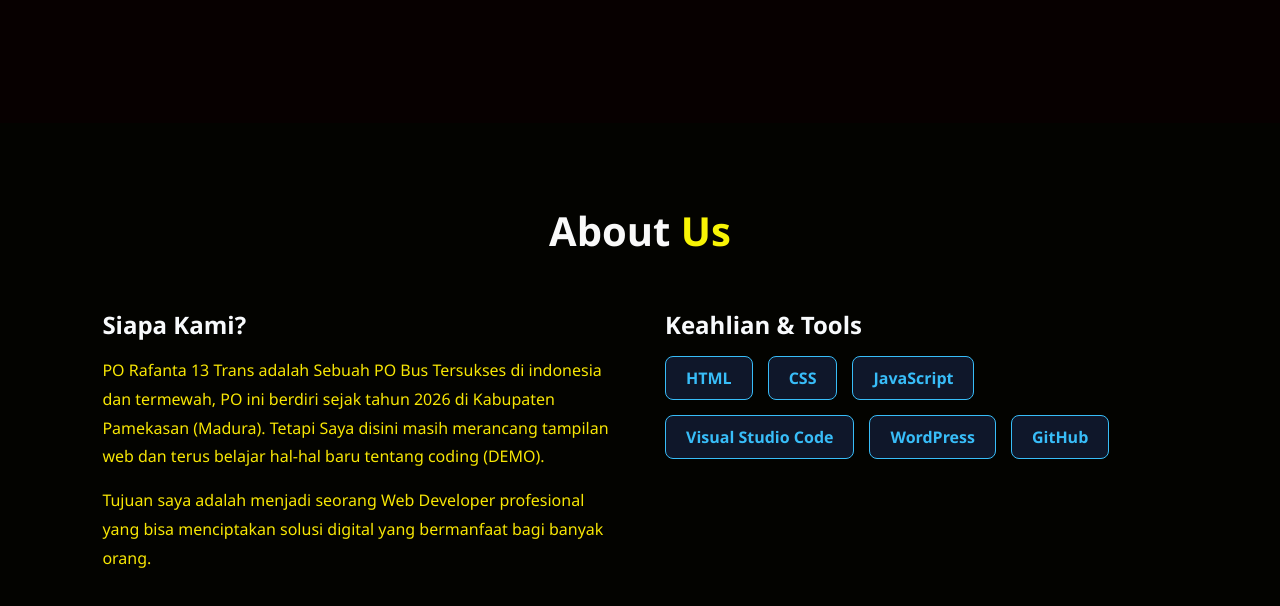
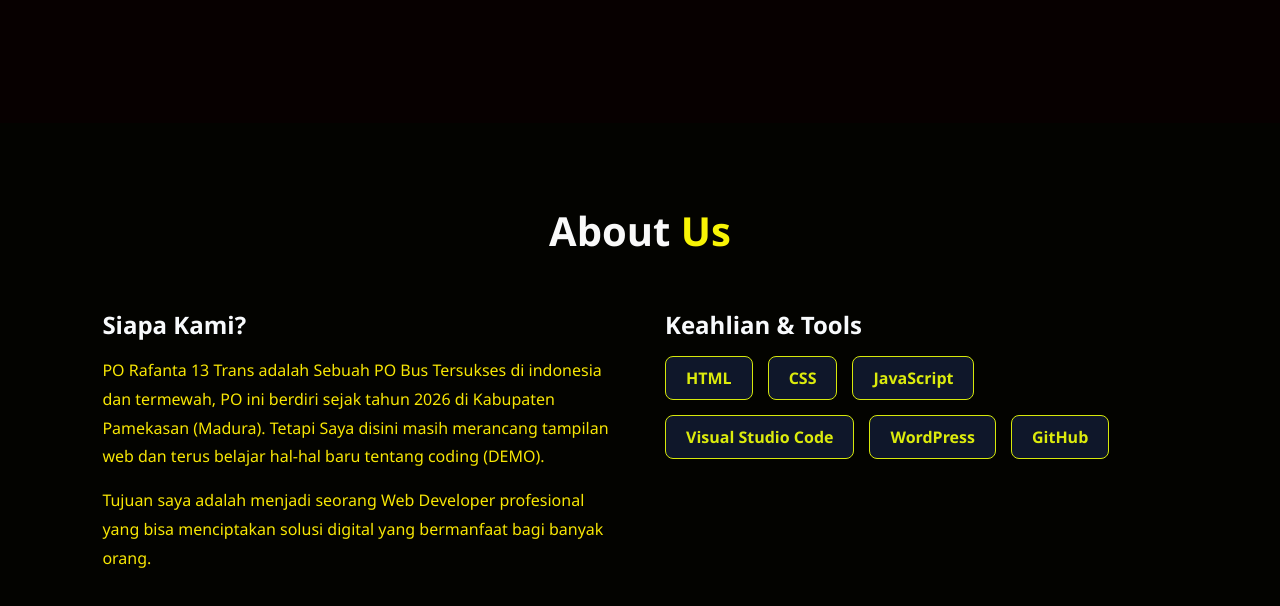
Before and after one commit to rafkakhdanap/Portofolio-Rafka-Akhdana, a plain HTML site: page index.html in a window 1280 px wide. Shown: the part 590-1196 px from the top of the page. Drawn offline with Linux system fonts and the light colour scheme; a script that the page names is missing.

Commit message:
Update colors for skill items in styles.css

```diff
--- a/styles.css
+++ b/styles.css
@@ -113,18 +113,18 @@ border: 5px solid #1e293b; box-shadow: 0 0 20px rgba(56, 189, 248, 0.3);
 
 .skill-item {
     background-color: #0f172a;
-    color: #38bdf8;
+    color: #dceb0c;
     padding: 10px 20px;
     border-radius: 8px;
     font-weight: bold;
-    border: 1px solid #38bdf8;
+    border: 1px solid #d6e80b;
     transition: 0.3s;
     cursor: default;
 }
 
 
 .skill-item:hover {
-    background-color: #38bdf8;
+    background-color: #e5f10c;
     color: #0f172a;
     transform: translateY(-3px);
 }
```
